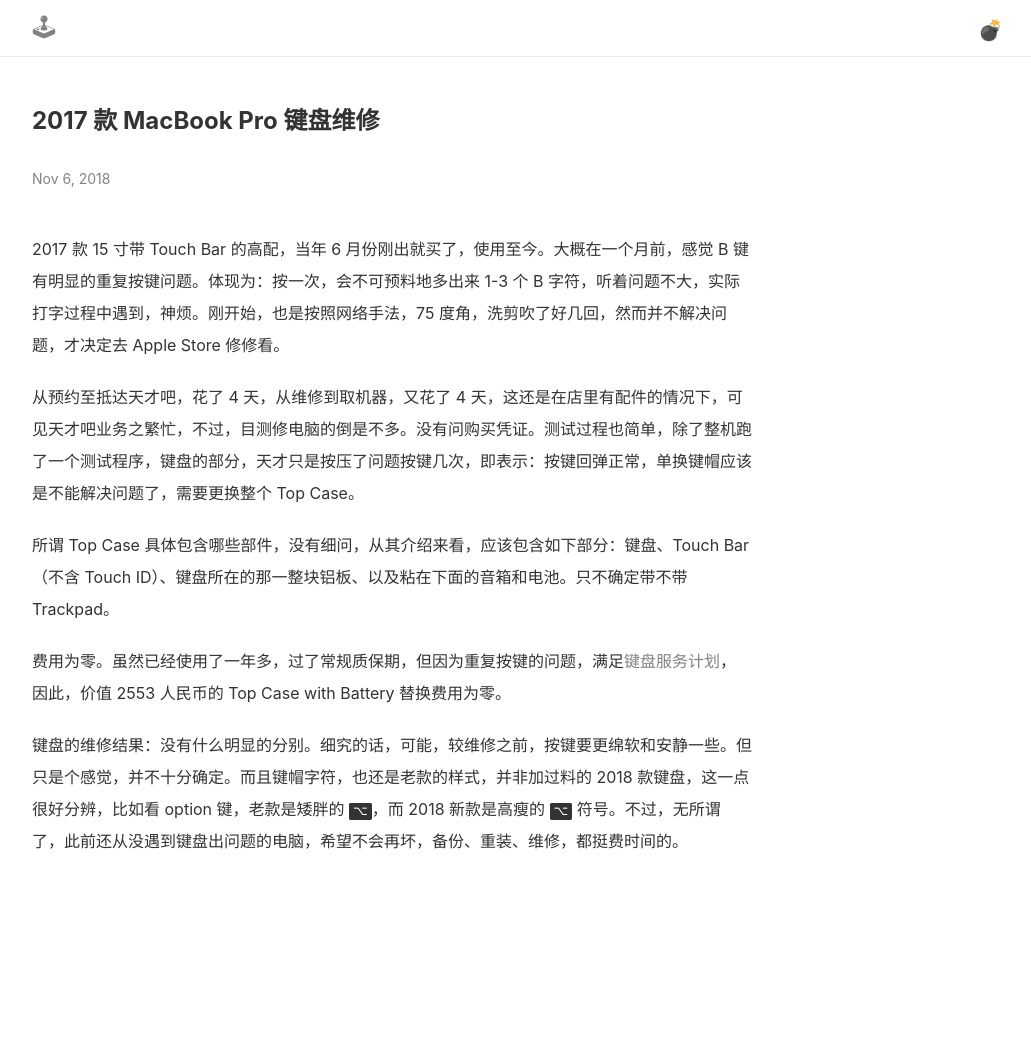
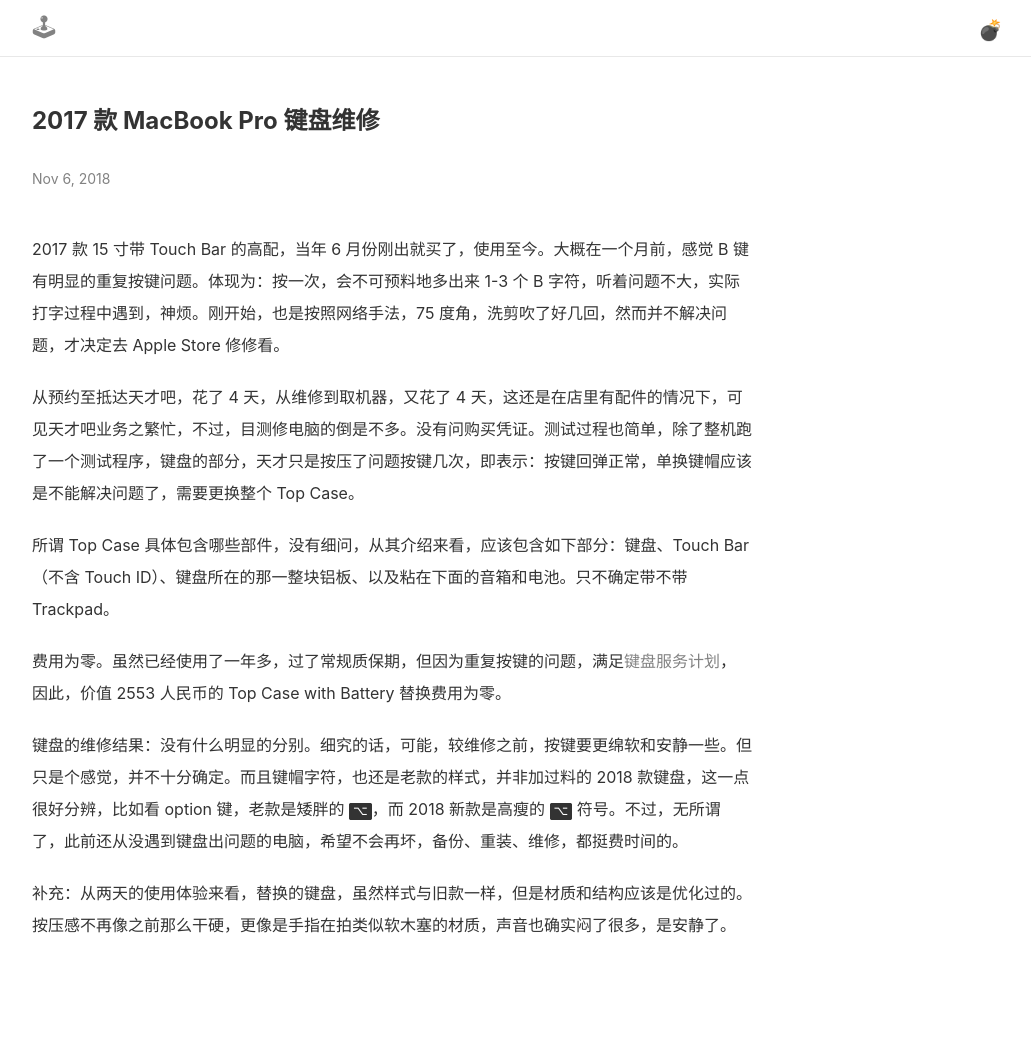
Before and after one commit to placeless/placeless.github.io, a Jekyll site: the page built from _posts/2018-11-06-a-repair-to-macbook-pro-2017-keyboard-repeat-unexpectedly.md, in a window 1280 px wide. Shown: the whole page, without its empty margins (248-1279 px from the left). Built offline with Jekyll 4.4.1, drawn with Linux system fonts in a browser that asks for light colours; comment, search, counter and statistics services are not loaded; before the commit the page ends 957 px from its top, so only the background shows below that.

Commit message:
updated a post: a repair to mbp keyboard

```diff
--- a/_posts/2018-11-06-a-repair-to-macbook-pro-2017-keyboard-repeat-unexpectedly.md
+++ b/_posts/2018-11-06-a-repair-to-macbook-pro-2017-keyboard-repeat-unexpectedly.md
@@ -13,3 +13,5 @@ date:   2018-11-06 17:00 +0800
 费用为零。虽然已经使用了一年多，过了常规质保期，但因为重复按键的问题，满足[键盘服务计划](https://www.apple.com/cn/support/keyboard-service-program-for-macbook-and-macbook-pro/)，因此，价值 2553 人民币的 Top Case with Battery 替换费用为零。
 
 键盘的维修结果：没有什么明显的分别。细究的话，可能，较维修之前，按键要更绵软和安静一些。但只是个感觉，并不十分确定。而且键帽字符，也还是老款的样式，并非加过料的 2018 款键盘，这一点很好分辨，比如看 option 键，老款是矮胖的  <kbd>⌥</kbd>，而 2018 新款是高瘦的 <kbd>⌥</kbd> 符号。不过，无所谓了，此前还从没遇到键盘出问题的电脑，希望不会再坏，备份、重装、维修，都挺费时间的。
+
+补充：从两天的使用体验来看，替换的键盘，虽然样式与旧款一样，但是材质和结构应该是优化过的。按压感不再像之前那么干硬，更像是手指在拍类似软木塞的材质，声音也确实闷了很多，是安静了。
```
